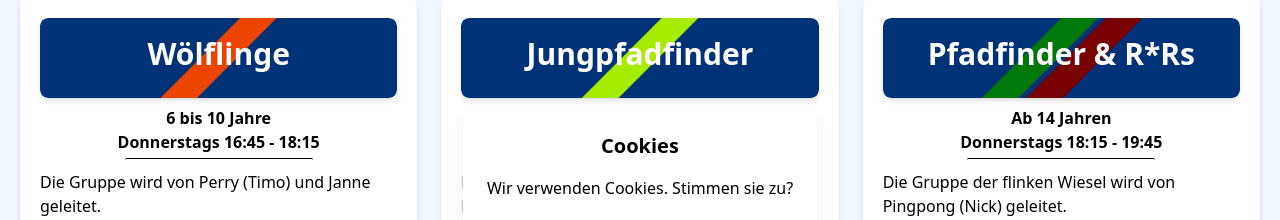
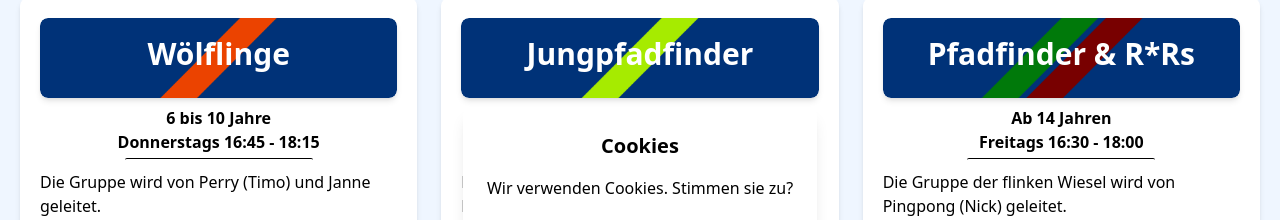
Before and after one commit to Pantoffeltier99/de_projekt, a Vue app: page /gruppen in a window 1280 px wide. Shown: the part 202-422 px from the top of the page. Built offline with nearby package versions, Linux system fonts and the light colour scheme.

Commit message:
update zeiten

```diff
--- a/src/components/Groups.vue
+++ b/src/components/Groups.vue
@@ -76,7 +76,7 @@
                     </div>
                     <div>
                         <p class="text-center font-semibold mt-2">Ab 14 Jahren</p>
-                        <p class="text-center font-semibold">Donnerstags 18:15 - 19:45</p>
+                        <p class="text-center font-semibold">Freitags 16:30 - 18:00</p>
                     </div>
                     <hr class="w-47 h-1 mx-auto rounded-sm dark:bg-blue-800 mb-2 mt-1">
                     <div>
--- a/src/components/Home.vue
+++ b/src/components/Home.vue
@@ -130,7 +130,7 @@
             <div class="absolute inset-0 bg-opacity-50 flex flex-col justify-center items-center p-4 text-white">
               <h3 class="text-3xl font-semibold text-center mb-2">Pfadfinder & Ranger*Rover</h3>
               <p class="text-center font-semibold p-1">ab 14 Jahren</p>
-              <p class="text-center font-semibold p-1">18:15 bis 19:45, Donnerstags</p>
+              <p class="text-center font-semibold p-1">16:30 bis 18:00, Freitags</p>
             </div>
           </div>
 
```
